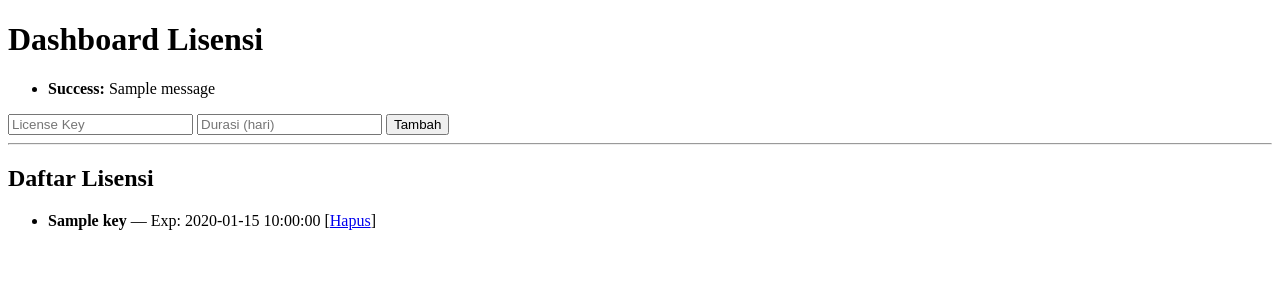
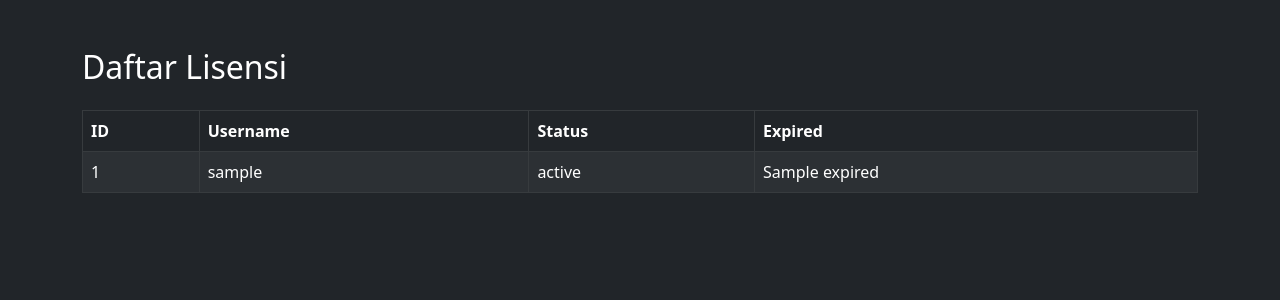
Before and after one commit to baguscoins/dashboard-lisensi-bot, a Flask app: template templates/index.html in a window 1280 px wide. Shown: the top 300 px of the page. Run offline with Flask 3, Linux system fonts and the light colour scheme; the template is opened without the code that fills it: most values are stand-ins (such as "Sample title", 1, 10 or a date in 2020); one stand-in notice (Sample message) is shown.

Commit message:
index.html

```diff
--- a/templates/index.html
+++ b/templates/index.html
@@ -1,35 +1,36 @@
-
 <!DOCTYPE html>
-<html lang="id">
+<html>
 <head>
-    <meta charset="UTF-8">
-    <title>Dashboard Lisensi</title>
+    <title>Dashboard Lisensi Bot</title>
+    <link href="https://cdn.jsdelivr.net/npm/bootstrap@5.3.0/dist/css/bootstrap.min.css" rel="stylesheet">
 </head>
-<body>
-    <h1>Dashboard Lisensi</h1>
-    {% with messages = get_flashed_messages(with_categories=true) %}
-      {% if messages %}
-        <ul>
-        {% for category, message in messages %}
-          <li><strong>{{ category.title() }}:</strong> {{ message }}</li>
-        {% endfor %}
-        </ul>
-      {% endif %}
-    {% endwith %}
-    <form action="/add" method="post">
-        <input type="text" name="key" placeholder="License Key" required>
-        <input type="number" name="days" placeholder="Durasi (hari)" required>
-        <button type="submit">Tambah</button>
-    </form>
-    <hr>
-    <h2>Daftar Lisensi</h2>
-    <ul>
-    {% for key, info in db.items() %}
-        <li>
-            <strong>{{ key }}</strong> — Exp: {{ info.expires_at }}
-            [<a href="/delete/{{ key }}">Hapus</a>]
-        </li>
-    {% endfor %}
-    </ul>
+<body class="bg-dark text-white">
+    <div class="container mt-5">
+        <h2 class="mb-4">Daftar Lisensi</h2>
+        <table class="table table-bordered table-dark table-striped">
+            <thead>
+                <tr>
+                    <th>ID</th>
+                    <th>Username</th>
+                    <th>Status</th>
+                    <th>Expired</th>
+                </tr>
+            </thead>
+            <tbody>
+                {% for item in licenses %}
+                <tr>
+                    <td>{{ item.id }}</td>
+                    <td>{{ item.username }}</td>
+                    <td>{{ item.status }}</td>
+                    <td>{{ item.expired }}</td>
+                </tr>
+                {% else %}
+                <tr>
+                    <td colspan="4" class="text-center">Belum ada data lisensi.</td>
+                </tr>
+                {% endfor %}
+            </tbody>
+        </table>
+    </div>
 </body>
 </html>
```
